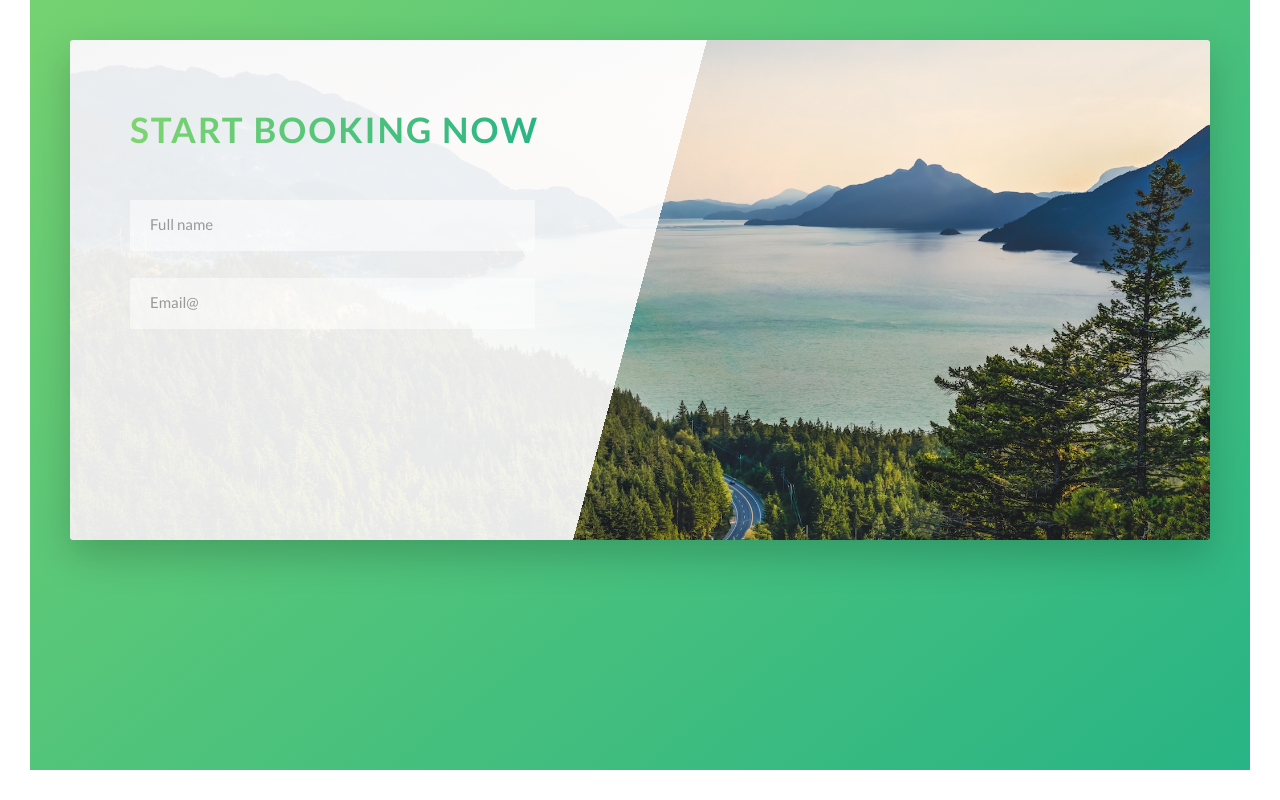
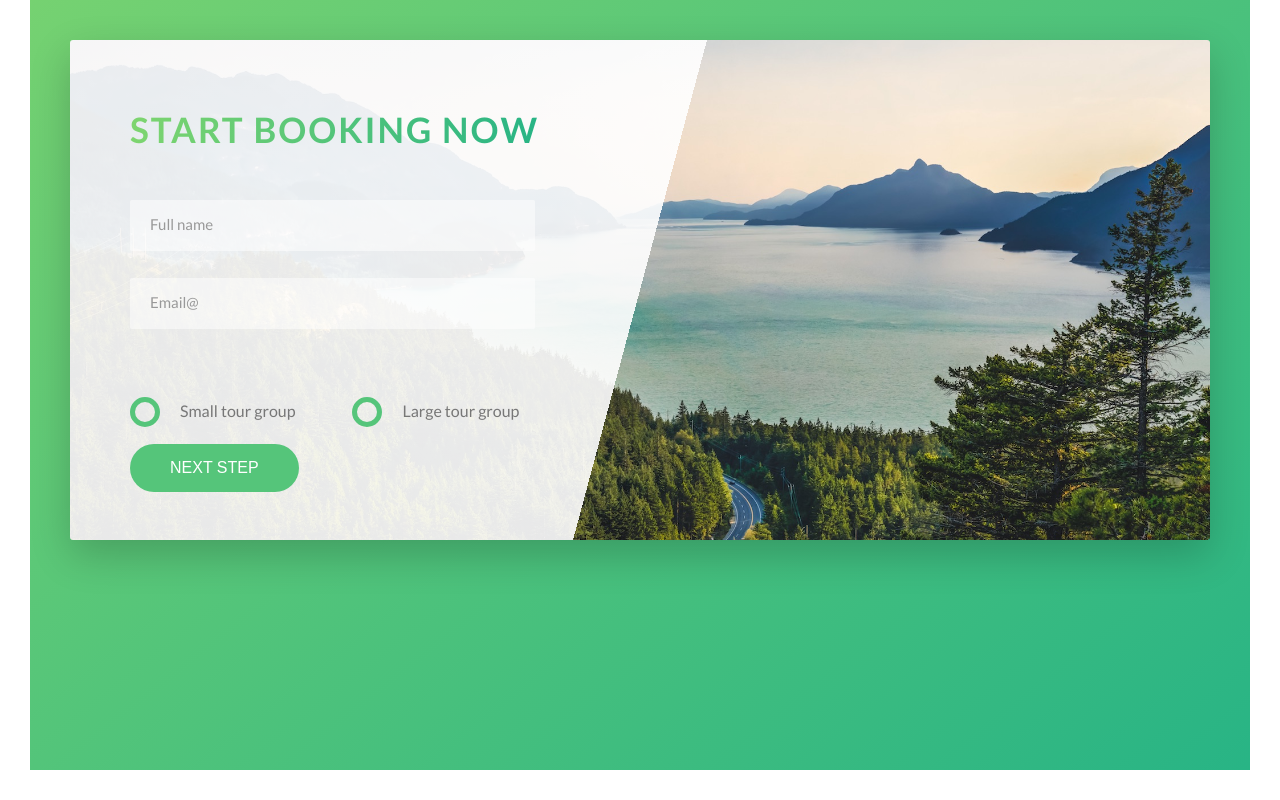
Before and after one commit to RedGuy31/Nature, a website: page index.html in a window 1280 px wide. Shown: the part 5111-5911 px from the top of the page. Drawn offline with Linux system fonts and the light colour scheme.

Commit message:
end form section

```diff
--- a/index.html
+++ b/index.html
@@ -320,9 +320,28 @@ The snow adventure
         <label for="name" class="form__label">Full Name</label>
       </div>
 
-      <div class="form__group">
+      <div class="form__group u-margin-bottom-medium">
         <input type="email" class="form__input" placeholder="Email@" id="email" required>
         <label for="email" class="form__label">Email@</label>
+      </div>
+      <div class="form__group">
+        <div class="form__radio-group">
+          <input type="radio" class="form__radio-input" id="small" name="size">
+          <label for="small" class="form__radio-label">
+            <span class="form__radio-button"></span>
+            Small tour group</label>
+        </div>
+
+        <div class="form__radio-group">
+          <input type="radio" class="form__radio-input" id="large" name="size">
+          <label for="large" class="form__radio-label">
+            <span class="form__radio-button"></span>
+            Large tour group</label>
+        </div>
+
+      </div>
+      <div class="form__group">
+        <button style="margin-top: 2rem;" class="btn btn--green">Next step </button>
       </div>
     </form>
   </div>
--- a/sass/base/_utilities.scss
+++ b/sass/base/_utilities.scss
@@ -1,22 +1,22 @@
 .u-center-text {
-  text-align: center;
+  text-align: center !important;
 }
 
 .u-margin-bottom-big {
-  margin-bottom: 8rem;
+  margin-bottom: 8rem !important;
 }
 
 .u-margin-bottom-medium {
-  margin-bottom: 4rem;
+  margin-bottom: 4rem !important;
 }
 
 .u-margin-bottom-small {
-  margin-bottom: 1.5rem;
+  margin-bottom: 1.5rem !important;
 }
 
 .u-margin-top-big {
-  margin-top: 8rem;
+  margin-top: 8rem !important;
 }
 .u-margin-top-huge {
-  margin-top: 10rem;
+  margin-top: 10rem !important;
 }
--- a/sass/components/_button.scss
+++ b/sass/components/_button.scss
@@ -1,4 +1,5 @@
 .btn {
+  &,
   &:link,
   &:visited {
     text-transform: uppercase;
@@ -9,6 +10,9 @@
     transition: all 0.2s;
     position: relative;
     font-size: 1.6rem;
+
+    border: none;
+    cursor: pointer;
   }
 
   &:hover {
@@ -21,7 +25,9 @@
     }
   }
 
-  &:active {
+  &:active,
+  &:focus {
+    outline: none;
     transform: translateY(-1px);
     box-shadow: 0 0.5rem 1rem rgba($color-black, 0.2);
   }
--- a/sass/components/_form.scss
+++ b/sass/components/_form.scss
@@ -14,6 +14,7 @@
     border-bottom: 3px solid transparent;
     width: 90%;
     display: block;
+    transition: all 0.3s;
 
     &:focus {
       outline: none;
@@ -44,4 +45,50 @@
     visibility: hidden;
     transform: translateY(-4rem);
   }
+
+  &__radio-group {
+    width: 49%;
+    display: inline-block;
+  }
+
+  &__radio-input {
+    display: none;
+  }
+
+  &__radio-label {
+    font-size: 1.6rem;
+    cursor: pointer;
+    position: relative;
+    padding-left: 5rem;
+  }
+
+  &__radio-button {
+    height: 3rem;
+    width: 3rem;
+    border: 5px solid $color-primary;
+    border-radius: 50%;
+    display: inline-block;
+    position: absolute;
+    left: 0;
+    top: -0.4rem;
+
+    &::after {
+      content: "";
+      display: block;
+      height: 1.3rem;
+      width: 1.3rem;
+      border-radius: 50%;
+      position: absolute;
+      top: 50%;
+      left: 50%;
+      transform: translate(-50%, -50%);
+      background-color: $color-primary;
+      opacity: 0;
+      transition: opacity 0.2s;
+    }
+  }
+
+  &__radio-input:checked ~ &__radio-label &__radio-button::after {
+    opacity: 1;
+  }
 }
```
Also changed, not shown: css/style.css.
